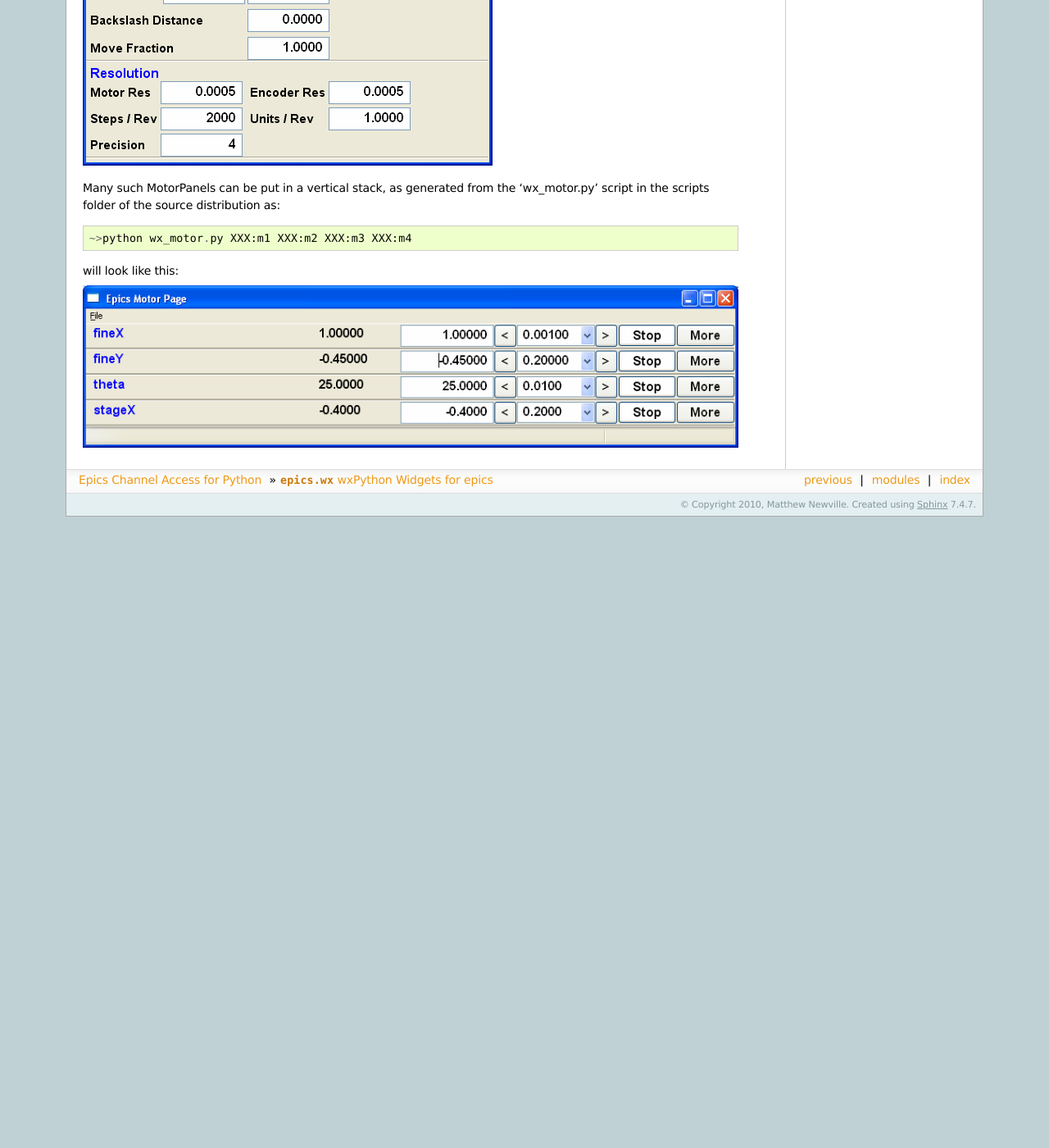
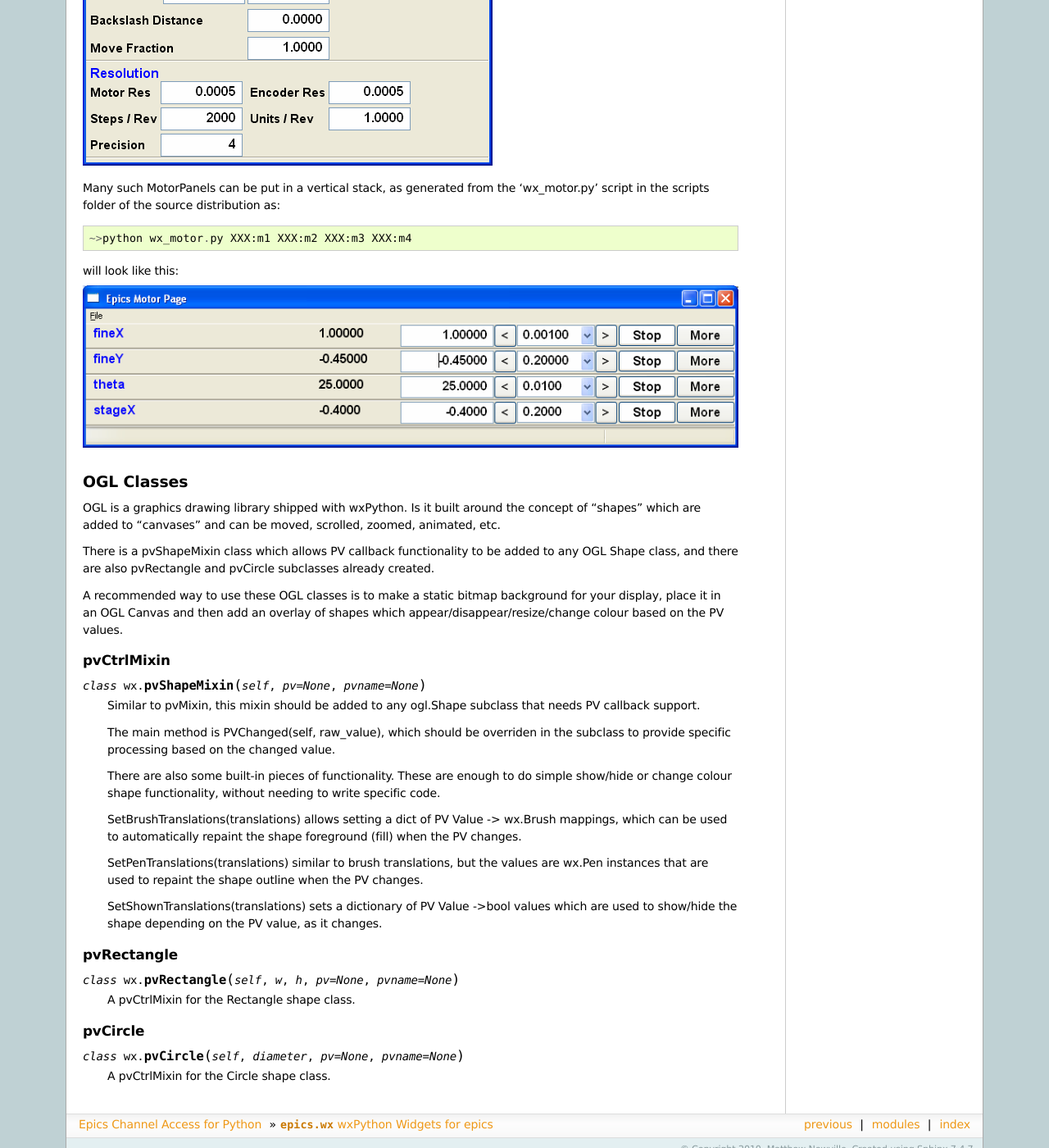
Before and after one commit to pyepics/pyepics, a Sphinx documentation site: the page built from doc/wx.rst, in a window 1280 px wide and 1400 px high, scrolled down 4440 px. Shown: the whole window at 82% size. Built offline with Sphinx 7.4.7, drawn with Linux system fonts in a browser that asks for light colours; formulas are drawn with MathJax 3; the version number is read from the project's files by our own code; before the commit the page ends 5070 px from its top, so only the background shows below that; some of the changed text lies outside the part shown.

Commit message:
Documentation for OGL shape classes

```diff
--- a/doc/wx.rst
+++ b/doc/wx.rst
@@ -287,3 +287,66 @@ Many such MotorPanels can be put in a vertical stack, as generated from the
 will look like this:
 
 .. image:: wx_motor_many.png
+
+
+
+
+OGL Classes
+===========
+
+OGL is a graphics drawing library shipped with wxPython. Is it built around
+the concept of "shapes" which are added to "canvases" and can be moved,
+scrolled, zoomed, animated, etc.
+
+There is a pvShapeMixin class which allows PV callback functionality to be
+added to any OGL Shape class, and there are also pvRectangle and pvCircle
+subclasses already created.
+
+A recommended way to use these OGL classes is to make a static bitmap
+background for your display, place it in an OGL Canvas and then add an
+overlay of shapes which appear/disappear/resize/change colour based on
+the PV values.
+
+pvCtrlMixin
+~~~~~~~~~~~~
+
+.. class:: pvShapeMixin(self, pv=None, pvname=None)
+
+  Similar to pvMixin, this mixin should be added to any
+  ogl.Shape subclass that needs PV callback support.
+
+  The main method is PVChanged(self, raw_value), which should be
+  overriden in the subclass to provide specific processing based on
+  the changed value.
+
+  There are also some built-in pieces of functionality. These are
+  enough to do simple show/hide or change colour shape functionality,
+  without needing to write specific code.
+
+  SetBrushTranslations(translations) allows setting a dict of PV Value ->
+  wx.Brush mappings, which can be used to automatically repaint the shape
+  foreground (fill) when the PV changes.
+
+  SetPenTranslations(translations) similar to brush translations, but
+  the values are wx.Pen instances that are used to repaint the shape
+  outline when the PV changes.
+
+  SetShownTranslations(translations) sets a dictionary of PV Value ->bool
+  values which are used to show/hide the shape depending on the PV value,
+  as it changes.
+
+
+pvRectangle
+~~~~~~~~~~~
+
+.. class:: pvRectangle(self, w, h, pv=None, pvname=None)
+
+   A pvCtrlMixin for the Rectangle shape class.
+
+
+pvCircle
+~~~~~~~~
+
+.. class::  pvCircle(self, diameter, pv=None, pvname=None)
+
+   A pvCtrlMixin for the Circle shape class.
```
